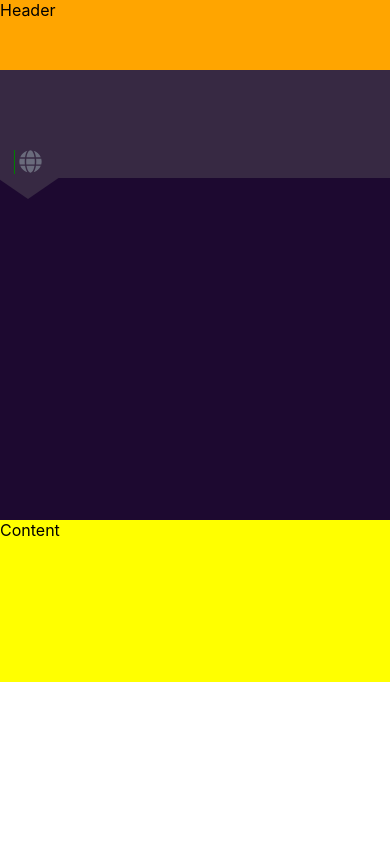
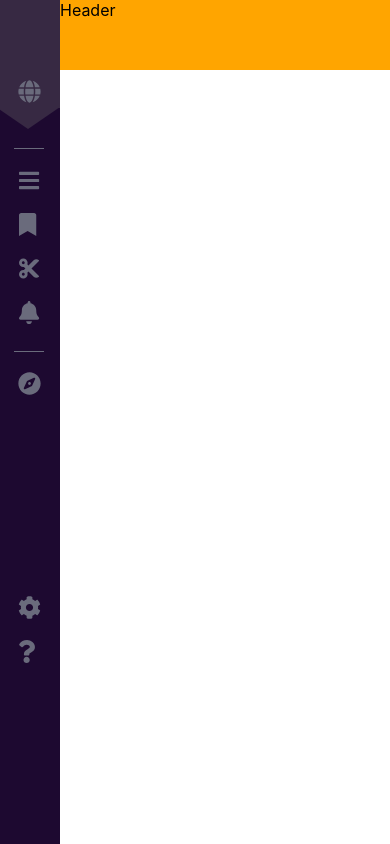
Before and after one commit to Liza-Nadieieva/clocktower, a React (Create React App) app: page / in a window 390 px wide. Built offline with nearby package versions, Linux system fonts and the light colour scheme.

Commit message:
add router-dom, navlink, active link, navbar style

```diff
--- a/src/App.css
+++ b/src/App.css
@@ -1,35 +1,12 @@
-body {
-  margin: 0;
-  font-family: -apple-system, BlinkMacSystemFont, 'Segoe UI', 'Roboto', 'Oxygen',
-    'Ubuntu', 'Cantarell', 'Fira Sans', 'Droid Sans', 'Helvetica Neue',
-    sans-serif;
-  -webkit-font-smoothing: antialiased;
-  -moz-osx-font-smoothing: grayscale;
-}
-
-code {
-  font-family: source-code-pro, Menlo, Monaco, Consolas, 'Courier New',
-    monospace;
-}
-
 .container-wrapper{
 	display: grid;
   grid-template-areas:
-    'nav header header'
-    'nav content content'
-    'nav content content';
-  grid-template-rows: 70px 1fr 1fr;
-  grid-template-columns: 60px 1fr 1fr;
+    'nav header'
+    'nav content';
+  grid-template-rows: 70px 1fr;
+  grid-template-columns: 60px 1fr;
   height: 100vh;
-  margin: 0;
 }
-@media all and (max-width: 575px) {
-		.container-wrapper {
-			grid-template-areas:
-				'header'
-				'nav'
-				'content';
-				grid-template-rows: 70px 450px 1fr 1fr;
-		  	grid-template-columns: 1fr;
-		}
-	}
+.wrapper-content{
+  grid-area: content;
+}
--- a/src/App.js
+++ b/src/App.js
@@ -3,13 +3,17 @@ import './App.css';
 import Header from './components/Header/Header.jsx';
 import Navbar from './components/Navbar/Navbar.jsx';
 import Content from './components/Content/Content.jsx';
+import {Route, Redirect} from 'react-router-dom';
 
 function App(props) {
   return (
     <div className='container-wrapper'>
       <Header/>
       <Navbar/>
-      <Content/>
+      <div className='wrapper-content'>
+        <Route path='/content' component={Content} />
+        <Redirect from='/' to='/'/>
+      </div>
     </div>
   );
 }
--- a/src/components/Content/content.module.css
+++ b/src/components/Content/content.module.css
@@ -1,4 +1,4 @@
 .content{
-	grid-area: content;
 	background-color: yellow;
+  height: 100%;
 }
--- a/src/components/Navbar/Navbar.jsx
+++ b/src/components/Navbar/Navbar.jsx
@@ -1,7 +1,7 @@
 import React from 'react';
 import classes from './navbar.module.css';
 import { FontAwesomeIcon } from '@fortawesome/react-fontawesome';
-import { faGlobe } from '@fortawesome/free-solid-svg-icons';
+import { faGlobe, faBars, faBookmark, faCut, faBell, faCompass, faCog, faQuestion } from '@fortawesome/free-solid-svg-icons';
 import {NavLink} from 'react-router-dom';
 
 
@@ -11,10 +11,49 @@ const Navbar = () => {
 	return (
 		<div className={classes.navbar}>
 			<div className={classes.arrow}>
-				<div className={classes.navbar_item} activeClassName={classes.active}>
-					<a href='#'>
-						<FontAwesomeIcon icon={faGlobe} className={classes.navbar_icon} />
-					</a>
+				<div className={classes.navbar_item1}>
+					<NavLink to='/content' activeClassName={classes.active}>
+						<FontAwesomeIcon icon={faGlobe} className={classes.navbar_icon}/>
+					</NavLink>
+				</div>
+			</div>
+			<div className={classes.navbar_elem1}>
+				<div className={classes.navbar_item2}>
+					<NavLink to='/menu' activeClassName={classes.active}>
+						<FontAwesomeIcon icon={faBars} className={classes.navbar_icon}/>
+					</NavLink>
+				</div>
+				<div className={classes.navbar_item2}>
+					<NavLink to='/bookmark' activeClassName={classes.active}>
+						<FontAwesomeIcon icon={faBookmark} className={classes.navbar_icon}/>
+					</NavLink>
+				</div>
+				<div className={classes.navbar_item2}>
+					<NavLink to='/cut' activeClassName={classes.active}>
+						<FontAwesomeIcon icon={faCut} className={classes.navbar_icon}/>
+					</NavLink>
+				</div>
+				<div className={classes.navbar_item2}>
+					<NavLink to='/bell' activeClassName={classes.active}>
+						<FontAwesomeIcon icon={faBell} className={classes.navbar_icon}/>
+					</NavLink>
+				</div>
+			</div>
+			<div className={classes.navbar_item3}>
+				<NavLink to='/navigation' activeClassName={classes.active}>
+					<FontAwesomeIcon icon={faCompass} className={classes.navbar_icon}/>
+				</NavLink>
+			</div>
+			<div className={classes.navbar_elem2}>
+				<div className={classes.navbar_item3}>
+					<NavLink to='/setting' activeClassName={classes.active}>
+						<FontAwesomeIcon icon={faCog} className={classes.navbar_icon}/>
+					</NavLink>
+				</div>
+				<div className={classes.navbar_item3}>
+					<NavLink to='/question' activeClassName={classes.active}>
+						<FontAwesomeIcon icon={faQuestion} className={classes.navbar_icon}/>
+					</NavLink>
 				</div>
 			</div>
 		</div>
--- a/src/components/Navbar/navbar.module.css
+++ b/src/components/Navbar/navbar.module.css
@@ -5,7 +5,7 @@
 .arrow {
   background: #372943;
   padding: 18px;
-  padding-left: 14px;
+  padding-left: 10px;
   padding-top: 20px;
   height: 70px;
   position: relative;
@@ -18,16 +18,11 @@
   border: 32px solid transparent;
   border-top: 22px solid #372943;
 }
-.navbar_item{
-	border-left:1px solid green;
+.navbar_item1{
   margin-top: 60px;
-  width:25px;
-  padding-left: 4px;
+  width:35px;
+  padding-left:8px;
 }
-/*.arrow div.active{
-	border-left:1px solid green !important;
-	/*text-decoration: none;*/
-
 .navbar_icon{
   color: #6A6B7C;
   cursor: pointer;
@@ -36,3 +31,35 @@
 .navbar_icon:hover{
 	color: #62CEC5;
 }
+.navbar_item1 a.active, .navbar_item2 a.active, .navbar_item3 a.active{
+  border-left: 3px solid #62CEC5;
+  padding-left: 13px;
+  margin-left: -16px;
+  padding-top:3px;
+}
+.navbar_item2 a.active{
+  margin-left:-18px;
+  padding-left: 15px;
+}
+.navbar_item1 a.active svg, .navbar_item2 a.active svg, .navbar_item3 a.active svg{
+  color: #62CEC5 !important;
+}
+.navbar_item2{
+  margin-top: 20px;
+  padding-left: 5px;
+}
+.navbar_elem1{
+  border-top: 1px solid #6A6B7C;
+  border-bottom: 1px solid #6A6B7C;
+  padding-bottom: 25px;
+  margin-top: 40px;
+  width:30px;
+  margin-left:14px;
+}
+.navbar_item3{
+  margin-top: 20px;
+  padding-left: 18px;
+}
+.navbar_elem2{
+  margin-top: 200px;
+}
```
